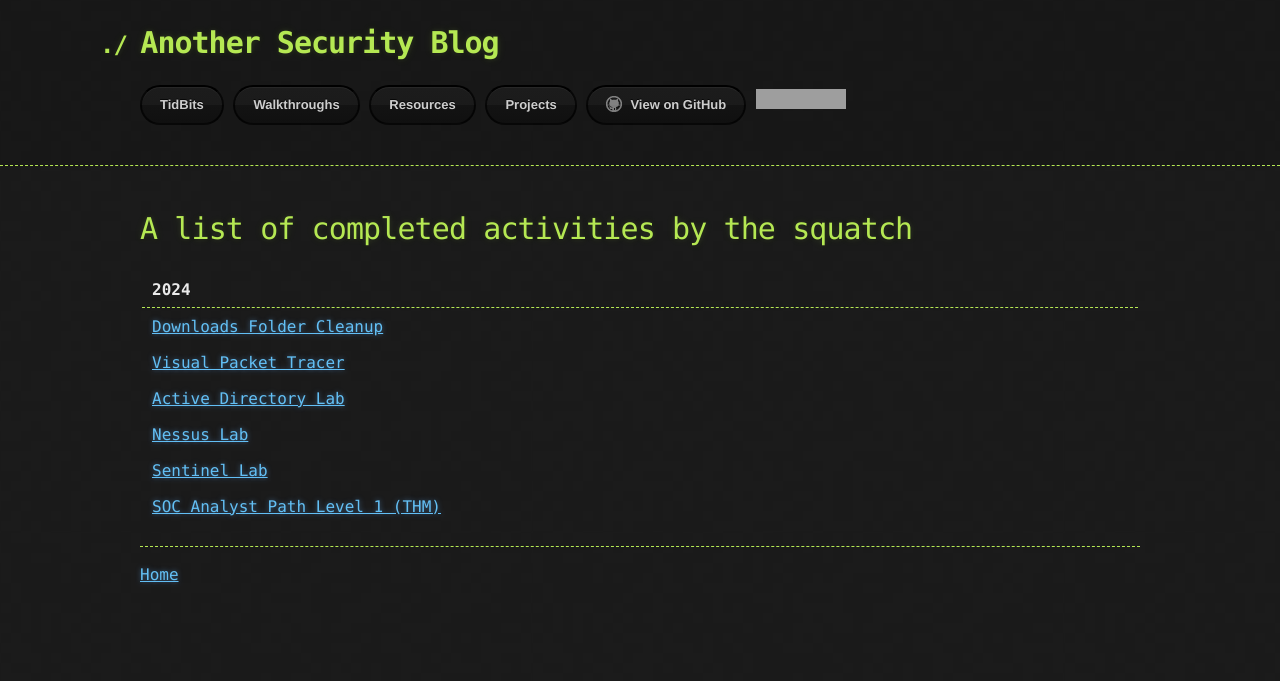
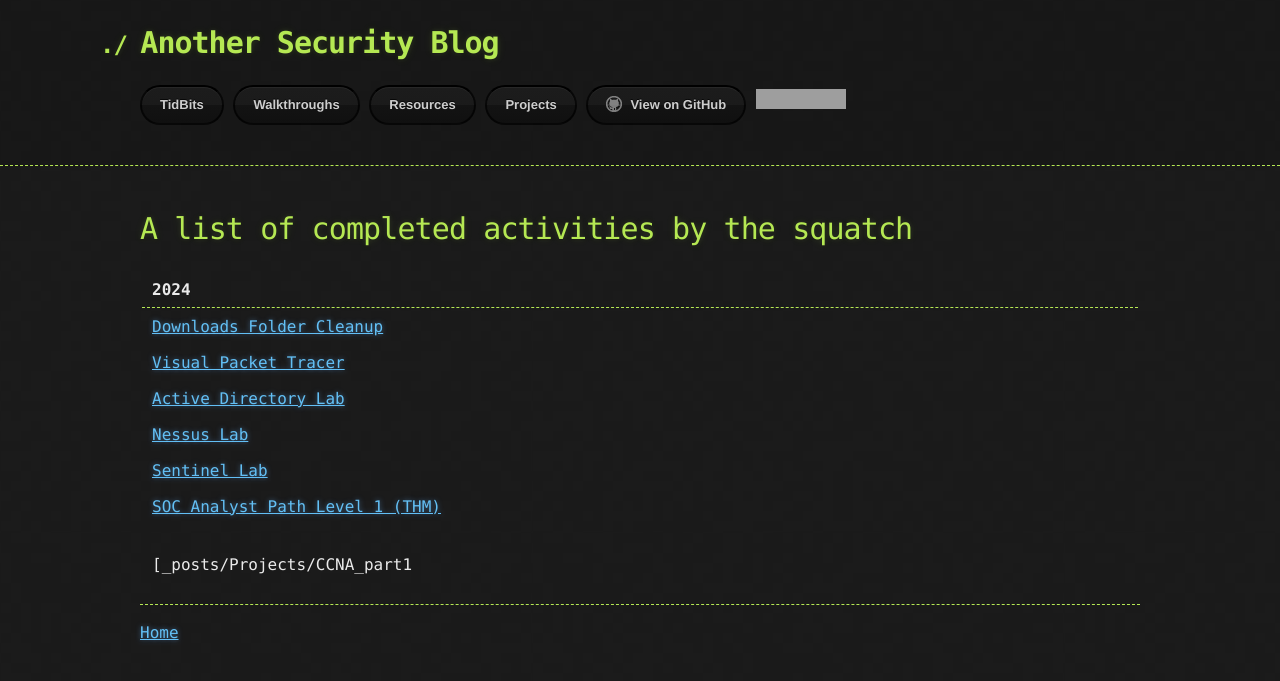
Before and after one commit to CyberCasquatch/cybercasquatch.github.io, a Jekyll site: the page built from Projects.md, in a window 1280 px wide. Shown: the top 681 px of the page. Built offline with Jekyll 4.4.1, drawn with Linux system fonts in a browser that asks for light colours; the repository's description, which GitHub fills in, is left out; grey boxes are pictures that could not be loaded.

Commit message:
Update Projects.md

```diff
--- a/Projects.md
+++ b/Projects.md
@@ -17,5 +17,7 @@ comments: false
 | [Sentinel Lab](_posts/Projects/2024-04-20-SentinelSIEMLab.md) |
 | [SOC Analyst Path Level 1 (THM)](_posts/Projects/2024-03-12-THMSOCLVL1Path.md) |
 
+| [_posts/Projects/CCNA_part1
+
 * * *
 [Home](./index.md)
```
